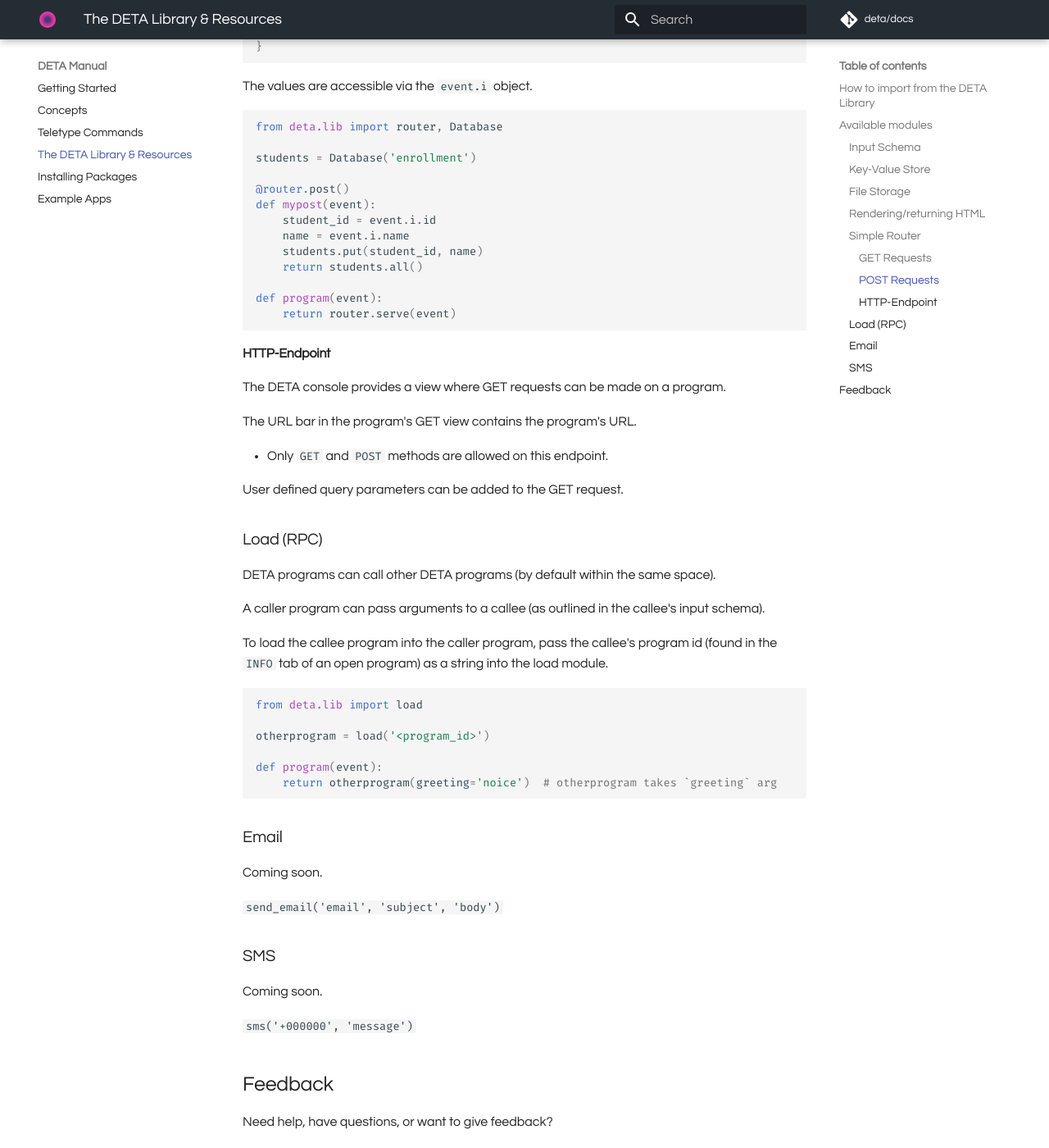
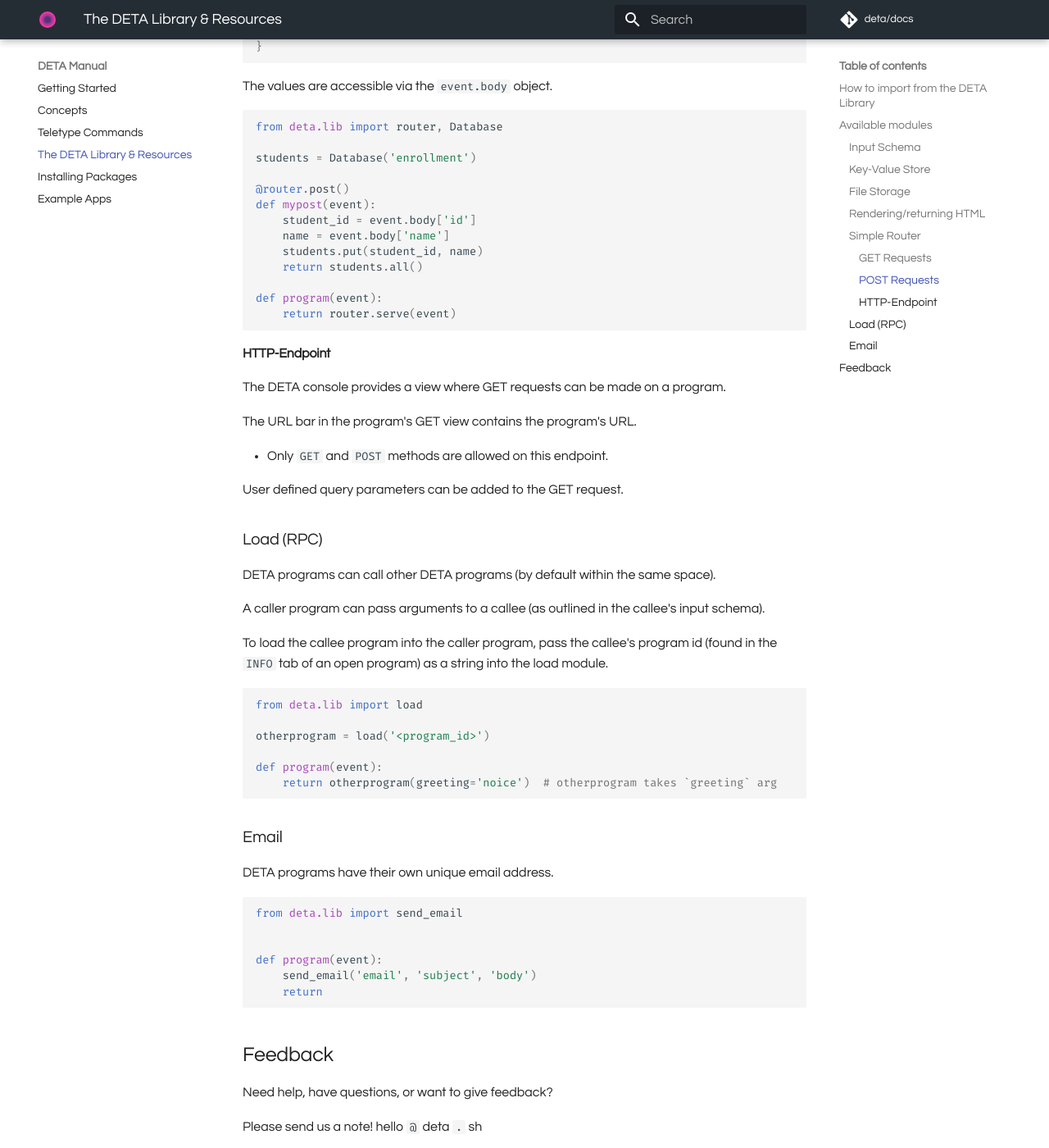
Before and after one commit to fmquaglia/manual, an MkDocs documentation site: the page built from docs/DETA_lib.md, in a window 1280 px wide and 1400 px high, scrolled down 3120 px. Shown: the whole window at 82% size. Built offline with MkDocs 1.6.1 and Material for MkDocs 9.7.7, drawn with Linux system fonts in a browser that asks for light colours; comment, search, counter and statistics services are not loaded.

Commit message:
router, email updates

````diff
--- a/docs/DETA_lib.md
+++ b/docs/DETA_lib.md
@@ -143,7 +143,7 @@ Data can be passed to a DETA program with the `POST` route, using a JSON payload
 }
 ```
 
-The values are accessible via the `event.i` object.
+The values are accessible via the `event.body` object.
 
 ```python
 from deta.lib import router, Database
@@ -152,8 +152,8 @@ students = Database('enrollment')
 
 @router.post()
 def mypost(event):
-    student_id = event.i.id
-    name = event.i.name
+    student_id = event.body['id']
+    name = event.body['name']
     students.put(student_id, name)
     return students.all()
 
@@ -190,15 +190,17 @@ def program(event):
 
 ### Email
 
-Coming soon.
+DETA programs have their own unique email address.
 
-`send_email('email', 'subject', 'body')`
+```python
+from deta.lib import send_email
 
-### SMS
 
-Coming soon.
+def program(event):
+    send_email('email', 'subject', 'body')
+    return
+```
 
-`sms('+000000', 'message')`
 
 ## Feedback
 
--- a/docs/css/extra.css
+++ b/docs/css/extra.css
@@ -8,6 +8,7 @@
 Default text color
 and background color
 */
+
 .md-header, .md-footer-nav {
     background-color: #252D34 !important;
 }
````
